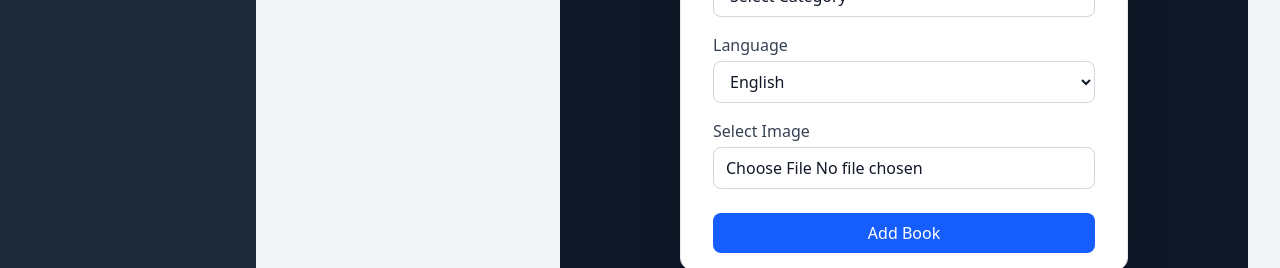
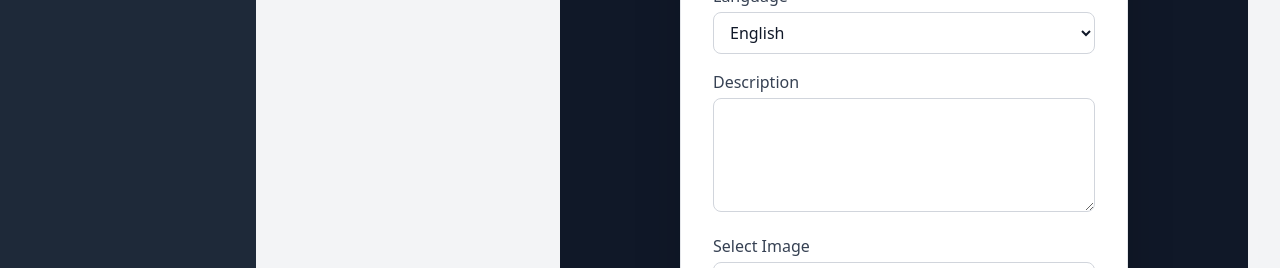
Before and after one commit to Shahina858/fullstack-frontent, a React (Vite) app: page /admin/addbook in a window 1280 px wide. Shown: the part 489-757 px from the top of the page. Built offline with nearby package versions, Linux system fonts and the light colour scheme.

Commit message:
Resolved merge conflict and updated addbook

```diff
--- a/src/components/Admin/AddBook.jsx
+++ b/src/components/Admin/AddBook.jsx
@@ -4,26 +4,34 @@ import AdminSidebar from "./AdminSidebar";
 import { useNavigate } from "react-router";
 
 export default function AddBook() {
+  const navigate = useNavigate();
+
   const [form, setForm] = useState({
     title: "",
     author: "",
     price: "",
     category: "",
     language: "English",
+    description: "",
     image: null,
   });
 
-  const navigate=useNavigate();
+  const [preview, setPreview] = useState(null); // for image preview
 
+  // Handle text/select inputs
   const handleChange = (e) => {
     const { name, value } = e.target;
     setForm({ ...form, [name]: value });
   };
 
+  // Handle image input
   const handleImageChange = (e) => {
-    setForm({ ...form, image: e.target.files[0] });
+    const file = e.target.files[0];
+    setForm({ ...form, image: file });
+    if (file) setPreview(URL.createObjectURL(file));
   };
 
+  // Submit form
   const handleSubmit = async (e) => {
     e.preventDefault();
 
@@ -33,10 +41,27 @@ export default function AddBook() {
     }
 
     try {
-      await axios.post("https://fullstack-h3hj.onrender.com/api/books/add", formData, {
-        headers: { "Content-Type": "multipart/form-data" },
+      await axios.post(
+        "https://fullstack-h3hj.onrender.com/api/books/add",
+        formData,
+        { headers: { "Content-Type": "multipart/form-data" } }
+      );
+
+      alert("✅ Book added successfully!");
+
+      // Reset form & preview
+      setForm({
+        title: "",
+        author: "",
+        price: "",
+        category: "",
+        language: "English",
+        description: "",
+        image: null,
       });
-      alert("✅ Book added successfully!");
+      setPreview(null);
+
+      // Redirect to admin manage page
       navigate("/admin/manage");
     } catch (err) {
       console.error(err);
@@ -46,13 +71,12 @@ export default function AddBook() {
 
   return (
     <>
-    <AdminSidebar/>
+      <AdminSidebar />
       <div className="ml-68 p-4 relative min-h-screen bg-gray-900 flex justify-center items-center px-4">
 
-      {/* 📘 Add Book Form */}
         <form
           onSubmit={handleSubmit}
-        className="bg-white py-4 px-8 rounded-xl shadow-2xl w-full max-w-md border border-gray-200"
+          className="bg-white py-6 px-8 rounded-xl shadow-2xl w-full max-w-md border border-gray-200"
           encType="multipart/form-data"
         >
           <h2 className="text-2xl font-bold mb-6 text-center text-gray-800">
@@ -111,7 +135,9 @@ export default function AddBook() {
               <option value="">Select Category</option>
               <option value="Fiction">Fiction</option>
               <option value="Non-Fiction">Non-Fiction</option>
-            <option value="Biographies & Autobiographies">Biographies & Autobiographies</option>
+              <option value="Biographies & Autobiographies">
+                Biographies & Autobiographies
+              </option>
               <option value="Self-Help">Self-Help</option>
               <option value="Academic & Educational">Academic & Educational</option>
               <option value="Children's Books">Children's Books</option>
@@ -135,6 +161,18 @@ export default function AddBook() {
             </select>
           </div>
 
+          {/* Description */}
+          <div className="mb-4">
+            <label className="block text-gray-700 mb-1">Description</label>
+            <textarea
+              name="description"
+              value={form.description}
+              onChange={handleChange}
+              className="w-full border border-gray-300 rounded-lg px-3 py-2 focus:ring-2 focus:ring-blue-400 outline-none"
+              rows={4}
+            />
+          </div>
+
           {/* Image Upload */}
           <div className="mb-6">
             <label className="block text-gray-700 mb-1">Select Image</label>
@@ -148,7 +186,19 @@ export default function AddBook() {
             />
           </div>
 
-        {/* Submit */}
+          {/* Image Preview */}
+          {preview && (
+            <div className="mb-4">
+              <p className="text-gray-700 mb-1">Preview:</p>
+              <img
+                src={preview}
+                alt="Book Preview"
+                className="w-40 h-56 object-cover rounded shadow-md"
+              />
+            </div>
+          )}
+
+          {/* Submit Button */}
           <button
             type="submit"
             className="w-full bg-blue-600 text-white py-2 rounded-lg hover:bg-blue-700 transition font-medium"
```
Lines whose indentation alone changed are shown as unchanged.
